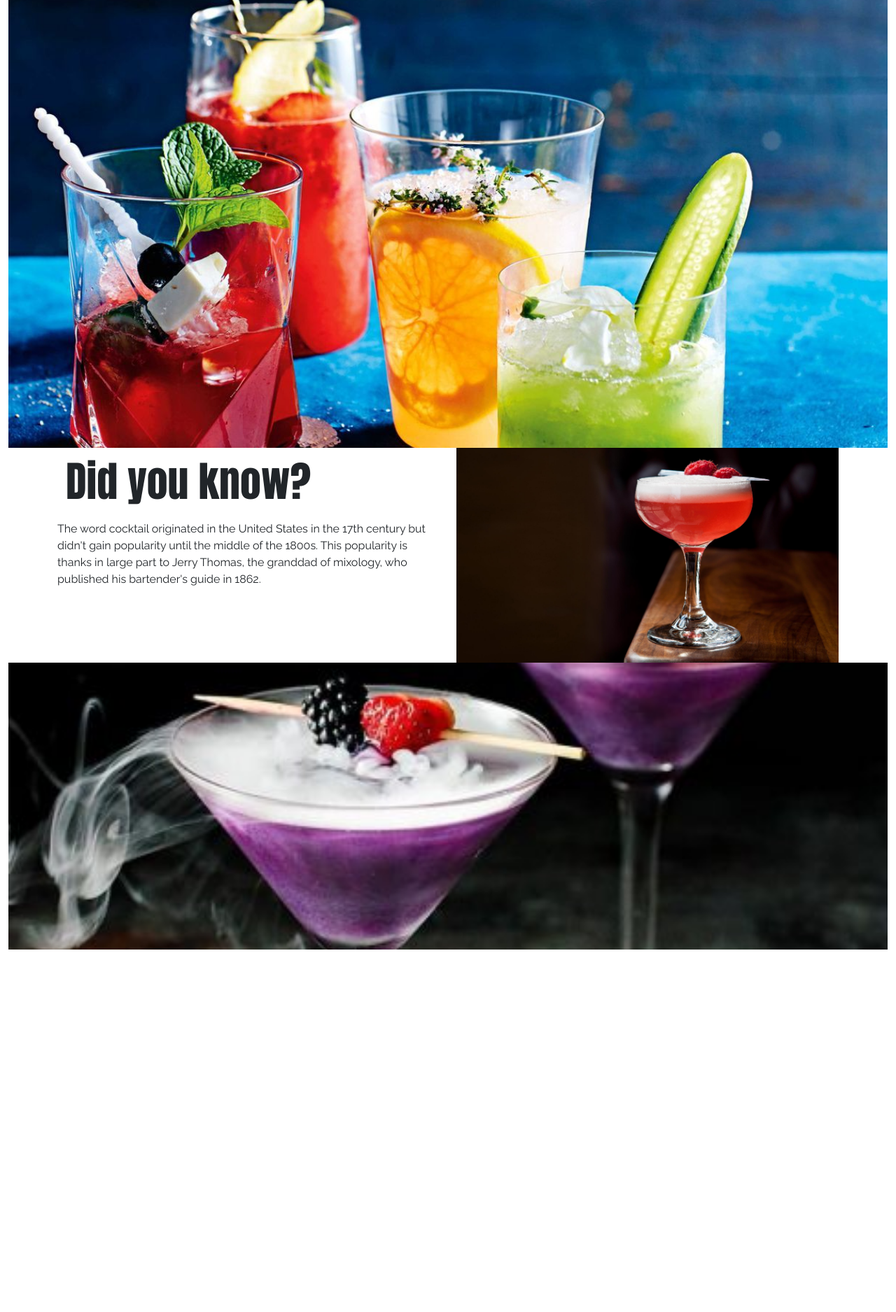
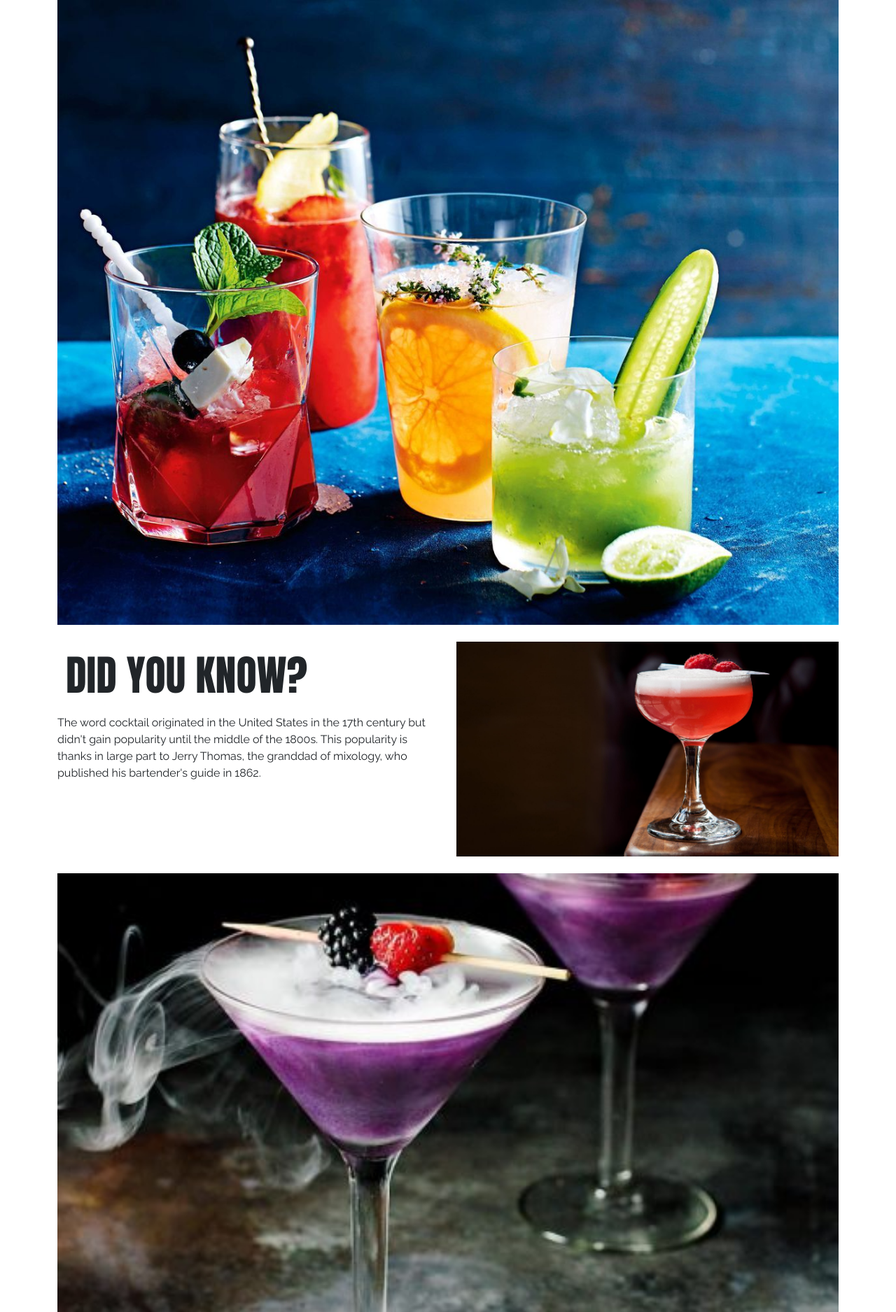
Before and after one commit to chardma3/Best-Bars-2021, a Flask app: page / in a window 1280 px wide. Shown: the part 168-2043 px from the top of the page at 70% size. Before the commit the page ends 1525 px from the top, so only its background shows below. Run offline with Flask 2, Linux system fonts and the light colour scheme; some libraries are stand-ins or nearby versions.

Commit message:
added mt to index containers, changed heading text to uppercase

```diff
--- a/static/css/style.css
+++ b/static/css/style.css
@@ -7,9 +7,7 @@
     box-sizing: border-box;
 }
 
-html {
-    height: 100vh;
-}
+
 
 body {
     font-family: 'Raleway', sans-serif;
@@ -79,6 +77,7 @@ width: 100%
 
 .form {
     margin-top: 15px;
+    height: 100vh;
 }
 
 .form-group {
--- a/templates/base.html
+++ b/templates/base.html
@@ -4,7 +4,7 @@
 <head>
     <meta charset="UTF-8">
     <meta name="viewport" content="width=device-width, initial-scale=1.0">
-     <link rel="icon" href="static/images/favicon.png" type="image/png" sizes="32x32">
+   <link rel="icon" href="static/images/favicon.png" type="image/png" sizes="32x32">
     <link rel="stylesheet" href="https://cdnjs.cloudflare.com/ajax/libs/font-awesome/5.15.2/css/all.min.css"
         integrity="sha512-HK5fgLBL+xu6dm/Ii3z4xhlSUyZgTT9tuc/hSrtw6uzJOvgRr2a9jyxxT1ely+B+xFAmJKVSTbpM/CuL7qxO8w=="
         crossorigin="anonymous" type="text/css"/>
--- a/templates/index.html
+++ b/templates/index.html
@@ -1,11 +1,13 @@
 {% extends "base.html" %}
 {% block content %}
-
+<!--
 <div class="container-fluid bg-hero"></div>
-<div class="container container-fluid">
+-->
+<div class="container container-fluid"><img src="{{ url_for('static', filename='images/bg_hero.jpg') }}" alt="cocktail"></div>
+<div class="container container-fluid mt-4">
     <div class="row">
         <div class="col-12 col-md-6">
-            <h1>Did you know?</h1>
+            <h1>DID YOU KNOW?</h1>
             <p>The word cocktail originated in the United States in the 17th century but didn't gain popularity until
                 the middle of the 1800s.
                 This popularity is thanks in large part to Jerry Thomas, the granddad of mixology, who published his
@@ -14,13 +16,15 @@
         <div class="col-12 col-md-6"><img src="{{ url_for('static', filename='images/drink_one.jpg') }}" alt="cocktail"></div>
     </div>
 </div>
-
+<!--
 <div class="container-fluid bg-second"></div>
-<div class="container container-fluid">
+-->
+<div class="container container-fluid mt-4"><img src="{{ url_for('static', filename='images/bg_two.jpg') }}" alt="cocktail"></div>
+<div class="container container-fluid mt-4">
     <div class="row">
         <div class="col-12 col-md-6"><img src="{{ url_for('static', filename='images/drink_two.jpg') }}" alt="cocktail"></div>
         <div class="col-12 col-md-6">
-            <h1>Afternoon Death</h1>
+            <h1>AFTERNOON DEATH</h1>
             <p>Ernest Hemingway invented this one because of his love of absinthe during his time in France. Death in
                 the Afternoon was also his contribution to “So Red the Nose, or Breath in the Afternoon,”
                 a 1935 cocktail book featuring recipes from 30 celebrity authors.</p>
@@ -28,12 +32,14 @@
 
     </div>
 </div>
-
+<!--
 <div class="container-fluid bg-third"></div>
-<div class="container container-fluid">
+-->
+<div class="container container-fluid mt-4"><img src="{{ url_for('static', filename='images/bg_three.jpg') }}" alt="cocktail"></div>
+<div class="container container-fluid mt-4">
     <div class="row">
         <div class="col-12 col-md-6">
-            <h1>Did you know?</h1>
+            <h1>DID YOU KNOW?</h1>
             <p>Prohibition in the United States may have banned liquor, but spirits flowed freely in the back alleys,
                 speakeasies, and countrysides of America.
                 In fact, many of the best cocktails came out of and survived those dry years.</p>
--- a/templates/login.html
+++ b/templates/login.html
@@ -1,7 +1,7 @@
 {% extends "base.html" %}
 {% block content %}
 
-<h4 class="text-center mt-4">Log In</h4>
+<h4 class="text-center mt-4">LOG IN</h4>
 
 <div class="form-container">
   <div class="row form-group">
--- a/templates/register.html
+++ b/templates/register.html
@@ -1,7 +1,7 @@
 {% extends "base.html" %}
 {% block content %}
 
-<h4 class="text-center mt-4">Register</h4>
+<h4 class="text-center mt-4">REGISTER</h4>
 
 <div class="form-container">
   <div class="row form-group">
```
Also changed, not shown: static/images/bg_three.jpg (renamed from static/images/bg_third.jpg), static/images/bg_two.jpg (renamed from static/images/bg_second.jpg), static/images/drink_three.jpg, static/images/drink_two.jpg.
